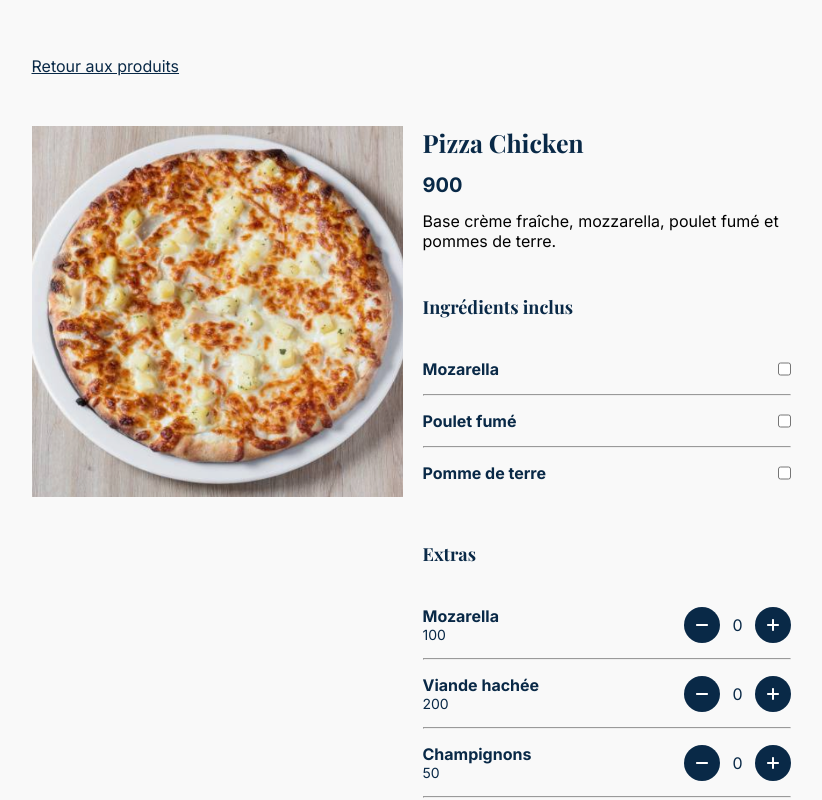
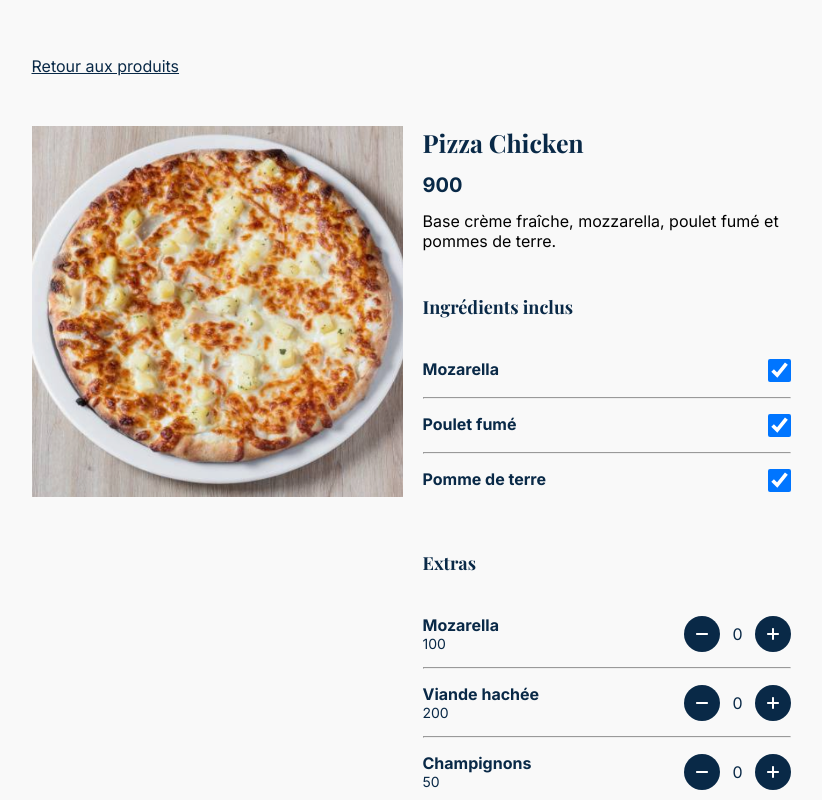
Before and after one commit to AnneGicquel/pizzeriaDellaMamma, an Angular app: page /customisation/1 in a window 1280 px wide. Shown: the top 800 px of the page, without its empty margins (229-1051 px from the left). Built offline with nearby package versions, Linux system fonts and the light colour scheme; a web font is replaced by a local one.

Commit message:
style checkbox

```diff
--- a/src/app/components/customisation/ingredients-included/ingredients-included.component.css
+++ b/src/app/components/customisation/ingredients-included/ingredients-included.component.css
@@ -23,3 +23,8 @@ hr:last-of-type {
     /* Ne pas afficher la dernière ligne horizontale */
     display: none;
 }
+
+input {
+    width: 23px;
+    height: 23px;
+}
--- a/src/app/components/customisation/ingredients-included/ingredients-included.component.html
+++ b/src/app/components/customisation/ingredients-included/ingredients-included.component.html
@@ -3,7 +3,7 @@
 <ng-container *ngFor="let ingredients of product.includedIngredients">
     <div>
         <p>{{ingredients.ingredient.title}}</p>
-        <input type="checkbox" name="included-ingredients" id="included-ingredients">
+        <input type="checkbox" name="included-ingredients" id="included-ingredients" checked>
     </div>
     <hr>
 </ng-container>
```
